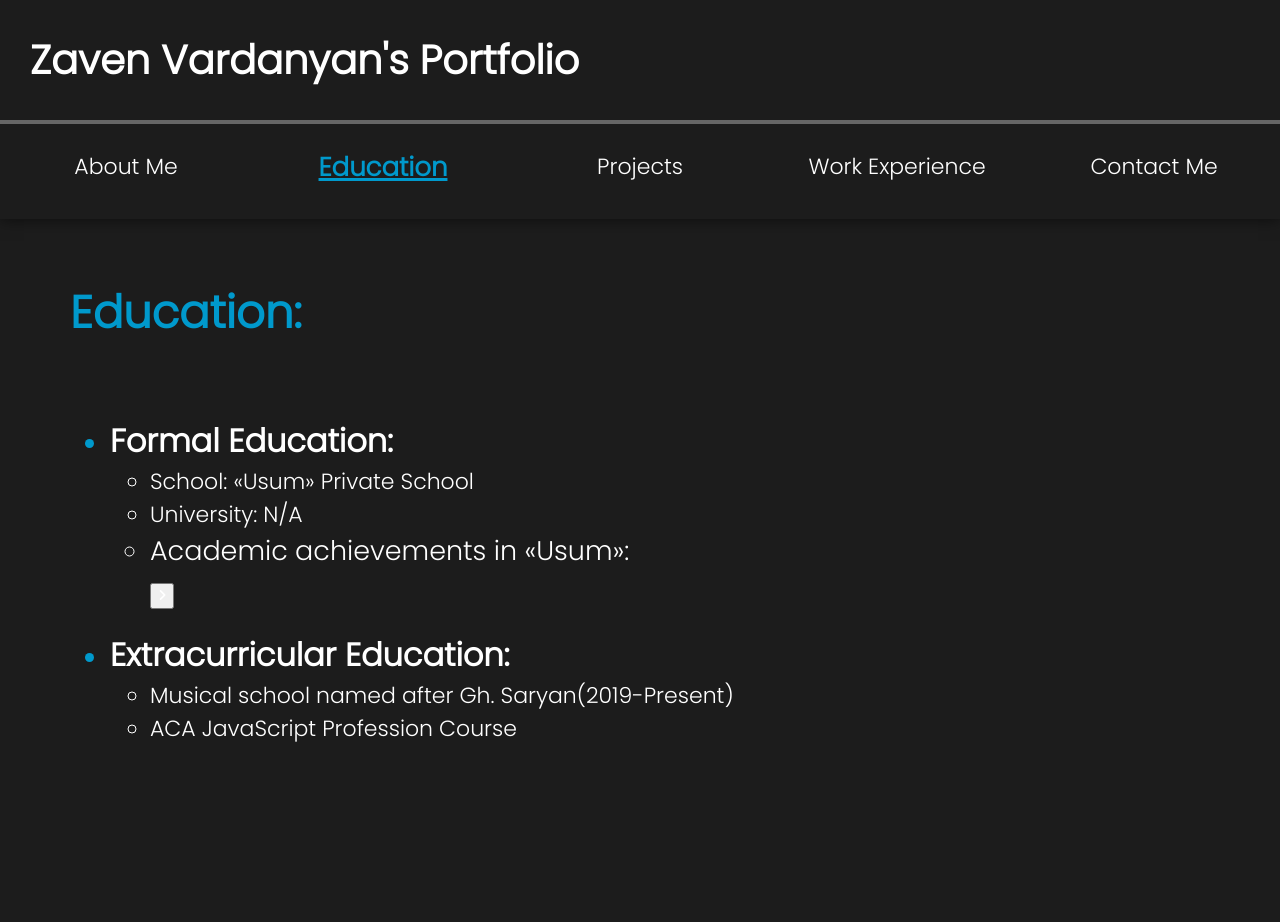
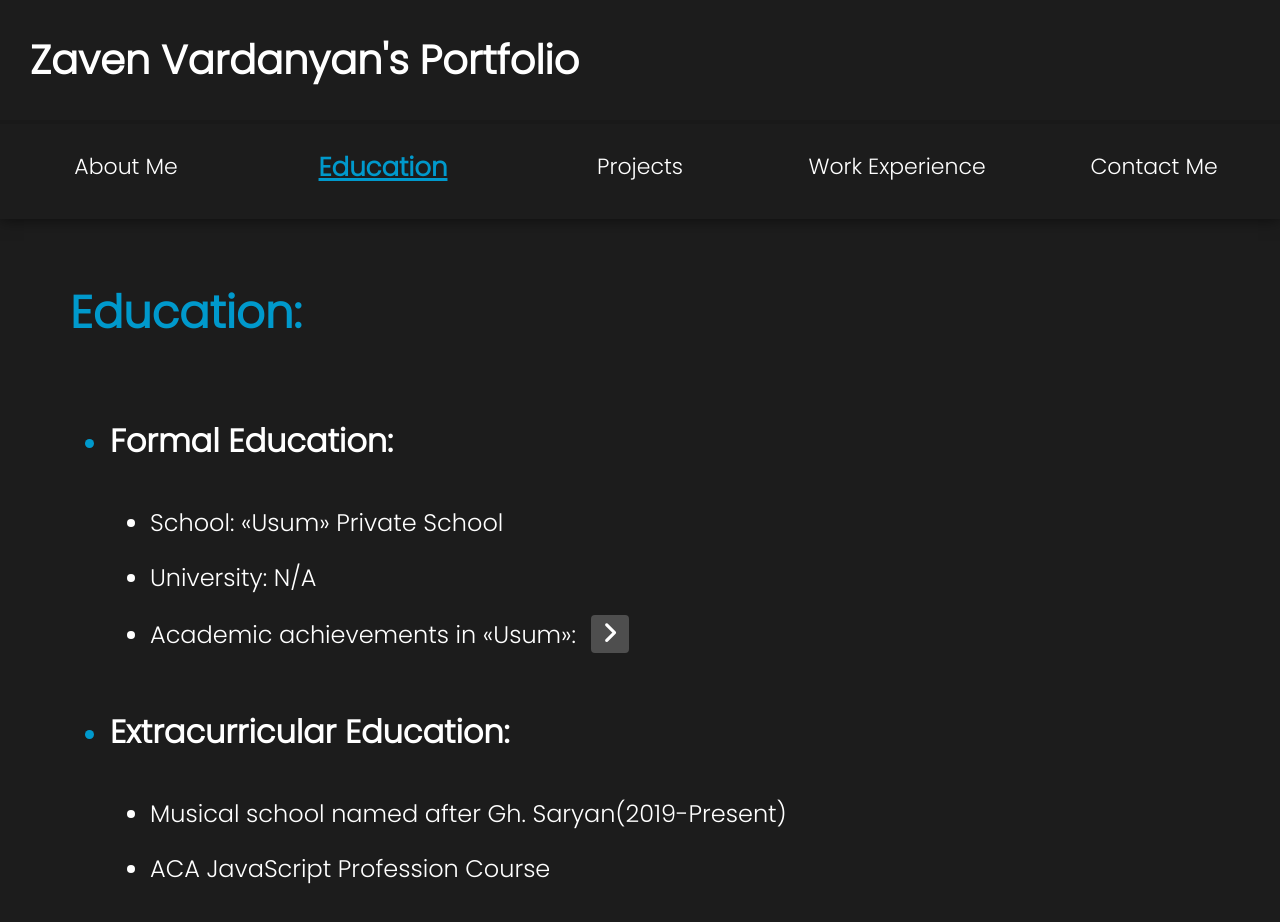
Before and after one commit to vardanyanzaven/vardanyanzaven.github.io, a plain HTML site: page index.html in a window 1280 px wide. Both pictures are taken after a click on the button "Education". Before the commit the page ends 880 px from the top, so only its background shows below. Drawn offline with Linux system fonts and the light colour scheme.

Commit message:
Update style.css

```diff
--- a/style.css
+++ b/style.css
@@ -1,6 +1,6 @@
 :root {
     --main-background-color: #1C1C1C;
-    --secondary-color: #666666;
+    --secondary-color: #191919;
     --active-el-color: #0099CC;
     --text-color: #FFFFFF;
 }
@@ -54,6 +54,7 @@ body {
     border: none;
     font-size: 22px;
     transition: 0.15s;
+    cursor: pointer;
 }
 
 .nav-btn:hover {
@@ -146,10 +147,6 @@ body {
     margin-bottom: 20px;
 }
 
-.education-heading {
-    font-size: 32px;
-}
-
 
 .current-date {
     text-decoration: underline;
@@ -179,16 +176,78 @@ body {
     color: var(--secondary-color)
 }
 
-.section-description,
-.link {
-    margin: 0;
-    font-size: 24px;
-};
+.formal-ed,
+.extracurricular-ed {
+    margin-top: 40px;
+}
+
+.education-heading {
+    font-size: 32px;
+    margin-bottom: 40px;
+}
+
+.extracurricular-ed {
+    clear: left;
+}
 
 .education-areas {
     list-style-type: disc;
 }
 
 .education-areas > li {
+    font-size: 24px;
+    margin: 20px 0;
+}
+
+.achievements-heading {
+    display: flex;
+    float: left;
+    flex-direction: row;
+    align-items: center;
+    margin-bottom: 55px;
+}
+
+.achievements-heading-text {
+    flex: 500px;
+    font-size: 24px;
+}
+
+.info-expand-btn {
+    background: rgb(78, 78, 78);
+    border: none;
+    cursor: pointer;
+    transition: background 0.15s;
+    padding: 0 11px;
+    border-radius: 4px;
+    font-size: 25px;
+    margin-left: 15px;
+}
+
+.info-expand-btn:hover {
+    background: rgb(46, 46, 46);
+}
+
+.info-expand-btn:active {
+    background: rgb(60, 60, 60);
+}
+
+.expanded-btn {
+    padding: 0 8px;
+    background: var(--active-el-color);
+    border: none;
+}
+
+.achievements-list {
+    clear: left;
+}
+
+.achievement {
+    margin: 30px 0;
     font-size: 22px;
 }
+
+.section-description,
+.link {
+    margin: 0;
+    font-size: 24px;
+};
```
